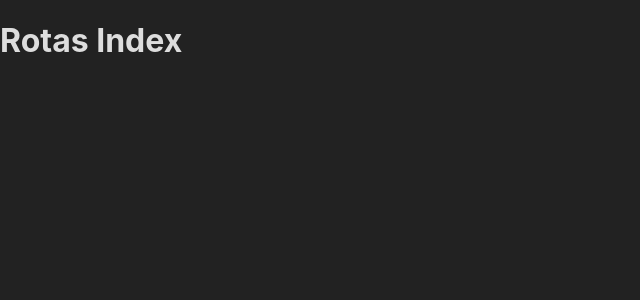
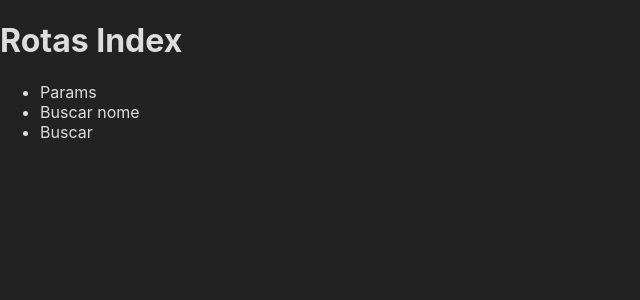
Before and after one commit to ogiovannilima/nextjs-curso, a Next.js app: page /rotas in a window 1280 px wide. Shown: the top 300 px of the page, without its empty margins (0-640 px from the left). Built offline with nearby package versions, Linux system fonts and the light colour scheme.

Commit message:
navegando entre rotas utilizando o Link do next

```diff
--- a/src/pages/rotas/[id]/[nome].jsx
+++ b/src/pages/rotas/[id]/[nome].jsx
@@ -3,6 +3,7 @@
 // e temos o nome do arquivo entre [] que possibilita resgatar o proximo parametro conforme url
 //EX: http://localhost:3000/rotas/33/giovanni
 import { useRouter } from 'next/router'
+import Link from 'next/link'
 
 export default function Buscar() {
   //dessa forma podemos acessar a informacao que foi enviada via url
@@ -15,6 +16,9 @@ export default function Buscar() {
     <div>
       <h1>Rotas / Id / Buscar!</h1>
       <h2>Rotas / {id} / {nome}</h2>
+      <Link href='/rotas'>
+        <button>Voltar</button>
+      </Link>
     </div>
   )
 }
--- a/src/pages/rotas/[id]/buscar.jsx
+++ b/src/pages/rotas/[id]/buscar.jsx
@@ -3,6 +3,7 @@
 //sera criado uma rota dinamica, onde eu posso passar alguma informacao para dentro do arquivo
 //via url
 import { useRouter } from 'next/router'
+import Link from 'next/link'
 
 export default function Buscar() {
   //dessa forma podemos acessar a informacao que foi enviada via url
@@ -14,6 +15,10 @@ export default function Buscar() {
     <div>
       <h1>Rotas / Id / Buscar!</h1>
       <h2>Rotas / {id} / Buscar!</h2>
+
+      <Link href='/rotas'>
+        <button>Voltar</button>
+      </Link>
     </div>
   )
 }
--- a/src/pages/rotas/index.jsx
+++ b/src/pages/rotas/index.jsx
@@ -2,10 +2,31 @@
 //e a rota da pasta for chamada
 //EX: localhost:3000/rotas
 //o arquivo index que foi criado sera chamado por padrao
+import Link from 'next/link'
+
 export default function rotas() {
   return (
     <div>
       <h1>Rotas Index</h1>
+      <ul>
+        <li>
+          <Link href='/rotas/params?id=13&nome=Lola'>
+            Params
+          </Link>
+        </li>
+
+        <li>
+          <Link href='/rotas/333/Olivia'>
+            Buscar nome
+          </Link>
+        </li>
+
+        <li>
+          <Link href='/rotas/333/buscar'>
+            Buscar
+          </Link>
+        </li>
+      </ul>
     </div>
   )
 }
--- a/src/pages/rotas/params.jsx
+++ b/src/pages/rotas/params.jsx
@@ -1,4 +1,5 @@
 import { useRouter } from 'next/router'
+import Link from 'next/link'
 
 //outra forma de enviar parametros, caso nao queira utilizar os [] nos arquivos
 //pode ser passado o parametro na url
@@ -15,6 +16,9 @@ export default function Params() {
       <h1>Rotas params</h1>
       <h3>id: {id}</h3>
       <h3>nome: {nome}</h3>
+      <Link href='/rotas'>
+        <button>Voltar</button>
+      </Link>
     </div>
   )
 }
```
